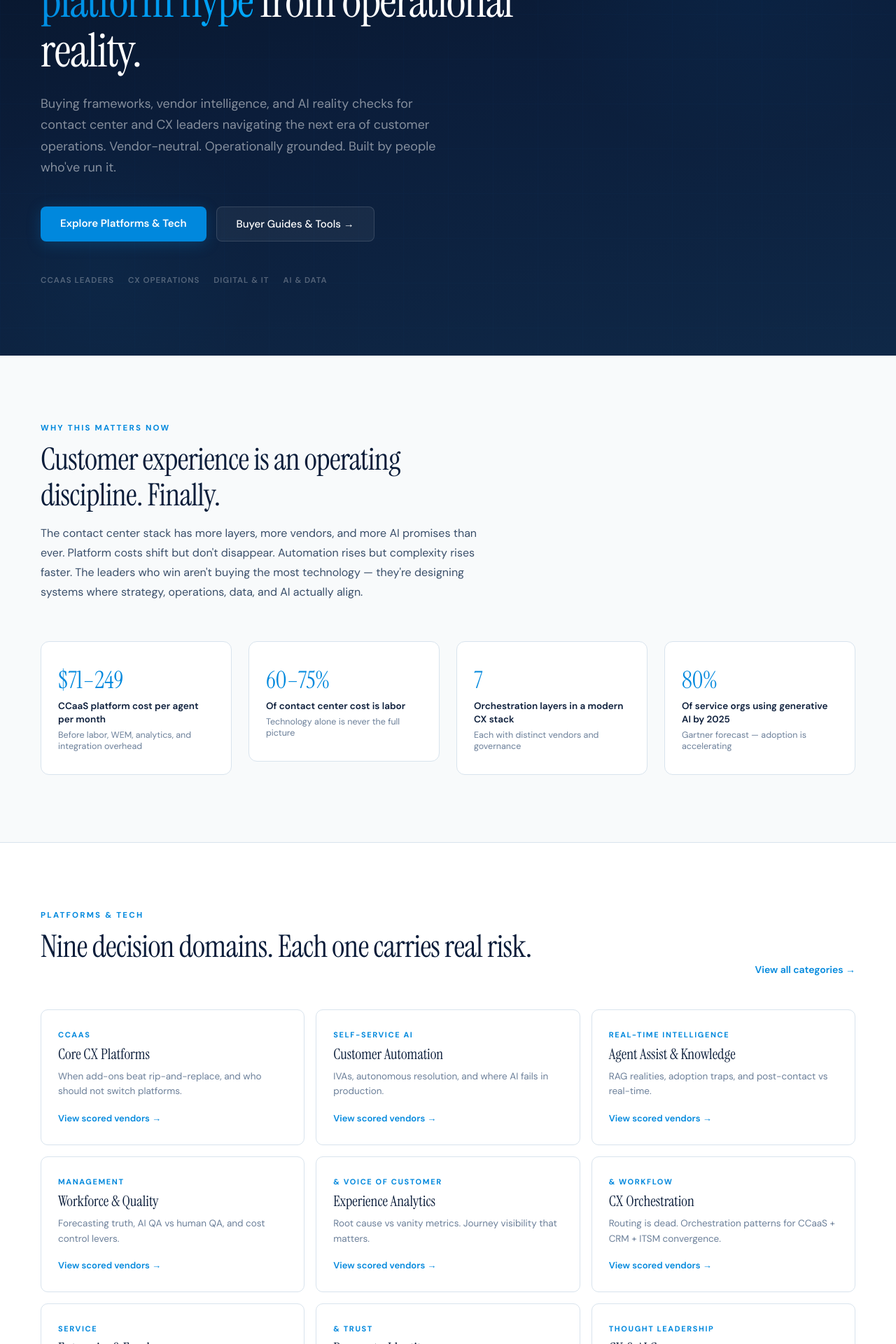
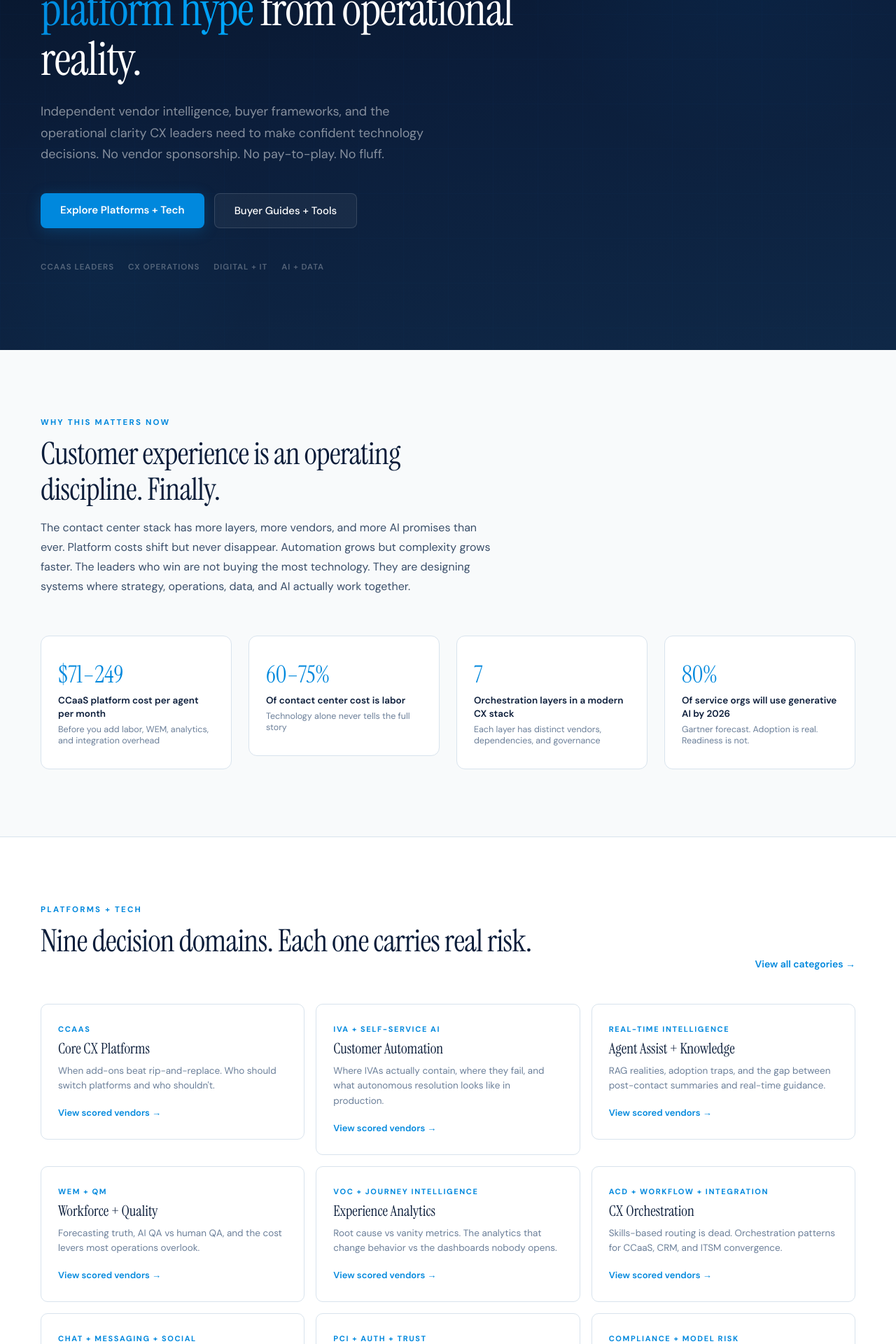
Before and after one commit to thomasbakerj-lgtm/CENTER-OF-CX, a React (Vite) app: page / in a window 1280 px wide. Shown: the part 300-2220 px from the top of the page at 70% size. Built offline with nearby package versions, Linux system fonts and the light colour scheme.

Commit message:
Update Homepage.jsx

```diff
--- a/Homepage.jsx
+++ b/Homepage.jsx
@@ -49,7 +49,7 @@ function Nav() {
   const [open, setOpen] = useState(false);
   useEffect(() => { const fn = () => setScrolled(window.scrollY > 50); window.addEventListener("scroll", fn, { passive: true }); return () => window.removeEventListener("scroll", fn); }, []);
   const links = [
-    { name: "Platforms & Tech", href: "/platforms-and-tech" },
+    { name: "Platforms + Tech", href: "/platforms-and-tech" },
     { name: "How to Choose", href: "/how-to-choose" },
     { name: "Research", href: "/research" },
     { name: "Vendors", href: "/vendors" },
@@ -132,20 +132,20 @@ function Hero() {
 
           <FadeIn delay={0.16}>
             <p style={{ fontSize: "clamp(15px, 1.7vw, 18px)", color: "rgba(255,255,255,0.5)", lineHeight: 1.7, maxWidth: 580, margin: "0 0 40px" }}>
-              Buying frameworks, vendor intelligence, and AI reality checks for contact center and CX leaders navigating the next era of customer operations. Vendor-neutral. Operationally grounded. Built by people who've run it.
+              Independent vendor intelligence, buyer frameworks, and the operational clarity CX leaders need to make confident technology decisions. No vendor sponsorship. No pay-to-play. No fluff.
             </p>
           </FadeIn>
 
           <FadeIn delay={0.24}>
             <div style={{ display: "flex", gap: 14, flexWrap: "wrap" }}>
-              <a href="/platforms-and-tech" style={{ background: ELECTRIC, color: "#fff", fontSize: 15, fontWeight: 600, padding: "14px 28px", borderRadius: 8, boxShadow: `0 4px 20px rgba(0,136,221,0.25)` }}>Explore Platforms & Tech</a>
-              <a href="/how-to-choose" style={{ background: "rgba(255,255,255,0.05)", border: "1px solid rgba(255,255,255,0.13)", color: "#fff", fontSize: 15, fontWeight: 500, padding: "14px 28px", borderRadius: 8 }}>Buyer Guides &amp; Tools →</a>
+              <a href="/platforms-and-tech" style={{ background: ELECTRIC, color: "#fff", fontSize: 15, fontWeight: 600, padding: "14px 28px", borderRadius: 8, boxShadow: `0 4px 20px rgba(0,136,221,0.25)` }}>Explore Platforms + Tech</a>
+              <a href="/how-to-choose" style={{ background: "rgba(255,255,255,0.05)", border: "1px solid rgba(255,255,255,0.13)", color: "#fff", fontSize: 15, fontWeight: 500, padding: "14px 28px", borderRadius: 8 }}>Buyer Guides + Tools</a>
             </div>
           </FadeIn>
 
           <FadeIn delay={0.32}>
             <div style={{ marginTop: 48, display: "flex", gap: 20, flexWrap: "wrap" }}>
-              {["CCaaS Leaders", "CX Operations", "Digital & IT", "AI & Data"].map(t => (
+              {["CCaaS Leaders", "CX Operations", "Digital + IT", "AI + Data"].map(t => (
                 <span key={t} style={{ color: "rgba(255,255,255,0.3)", fontSize: 11.5, fontWeight: 600, letterSpacing: 1, textTransform: "uppercase" }}>{t}</span>
               ))}
             </div>
@@ -159,10 +159,10 @@ function Hero() {
 // ─── WHY NOW ─────────────────────────────────────────
 function WhyNow() {
   const stats = [
-    { n: "$71–249", l: "CCaaS platform cost per agent per month", s: "Before labor, WEM, analytics, and integration overhead" },
-    { n: "60–75%", l: "Of contact center cost is labor", s: "Technology alone is never the full picture" },
-    { n: "7", l: "Orchestration layers in a modern CX stack", s: "Each with distinct vendors and governance" },
-    { n: "80%", l: "Of service orgs using generative AI by 2025", s: "Gartner forecast — adoption is accelerating" },
+    { n: "$71–249", l: "CCaaS platform cost per agent per month", s: "Before you add labor, WEM, analytics, and integration overhead" },
+    { n: "60–75%", l: "Of contact center cost is labor", s: "Technology alone never tells the full story" },
+    { n: "7", l: "Orchestration layers in a modern CX stack", s: "Each layer has distinct vendors, dependencies, and governance" },
+    { n: "80%", l: "Of service orgs will use generative AI by 2026", s: "Gartner forecast. Adoption is real. Readiness is not." },
   ];
   return (
     <section style={{ background: WARM, padding: "96px 28px", borderBottom: `1px solid ${BORDER}` }}>
@@ -172,7 +172,7 @@ function WhyNow() {
             <SectionLabel>Why This Matters Now</SectionLabel>
             <SectionTitle>Customer experience is an operating discipline. Finally.</SectionTitle>
             <p style={{ fontSize: 16, color: SLATE, lineHeight: 1.75, marginTop: 8 }}>
-              The contact center stack has more layers, more vendors, and more AI promises than ever. Platform costs shift but don't disappear. Automation rises but complexity rises faster. The leaders who win aren't buying the most technology — they're designing systems where strategy, operations, data, and AI actually align.
+              The contact center stack has more layers, more vendors, and more AI promises than ever. Platform costs shift but never disappear. Automation grows but complexity grows faster. The leaders who win are not buying the most technology. They are designing systems where strategy, operations, data, and AI actually work together.
             </p>
           </div>
         </FadeIn>
@@ -197,15 +197,15 @@ function WhyNow() {
 // ─── PLATFORMS & TECH ────────────────────────────────
 function Platforms() {
   const cats = [
-    { t: "Core CX Platforms", s: "CCaaS", d: "When add-ons beat rip-and-replace, and who should not switch platforms.", h: "/vendors/ccaas" },
-    { t: "Customer Automation", s: "Self-Service AI", d: "IVAs, autonomous resolution, and where AI fails in production.", h: "/vendors/iva" },
-    { t: "Agent Assist & Knowledge", s: "Real-time Intelligence", d: "RAG realities, adoption traps, and post-contact vs real-time.", h: "/vendors/agent-assist" },
-    { t: "Workforce & Quality", s: "Management", d: "Forecasting truth, AI QA vs human QA, and cost control levers.", h: "/vendors/wem-qm" },
-    { t: "Experience Analytics", s: "& Voice of Customer", d: "Root cause vs vanity metrics. Journey visibility that matters.", h: "/vendors/analytics" },
-    { t: "CX Orchestration", s: "& Workflow", d: "Routing is dead. Orchestration patterns for CCaaS + CRM + ITSM convergence.", h: "/vendors/acd-routing" },
-    { t: "Enterprise & Employee", s: "Service", d: "When ITSM belongs in CX and what you should never unify." },
-    { t: "Payments, Identity", s: "& Trust", d: "PCI, authentication, fraud prevention in the CX workflow.", h: "/vendors/payments" },
-    { t: "CX & AI Governance", s: "Thought Leadership", d: "Compliance, model risk, auditability, and escalation design." },
+    { t: "Core CX Platforms", s: "CCaaS", d: "When add-ons beat rip-and-replace. Who should switch platforms and who shouldn't.", h: "/vendors/ccaas" },
+    { t: "Customer Automation", s: "IVA + Self-Service AI", d: "Where IVAs actually contain, where they fail, and what autonomous resolution looks like in production.", h: "/vendors/iva" },
+    { t: "Agent Assist + Knowledge", s: "Real-Time Intelligence", d: "RAG realities, adoption traps, and the gap between post-contact summaries and real-time guidance.", h: "/vendors/agent-assist" },
+    { t: "Workforce + Quality", s: "WEM + QM", d: "Forecasting truth, AI QA vs human QA, and the cost levers most operations overlook.", h: "/vendors/wem-qm" },
+    { t: "Experience Analytics", s: "VoC + Journey Intelligence", d: "Root cause vs vanity metrics. The analytics that change behavior vs the dashboards nobody opens.", h: "/vendors/analytics" },
+    { t: "CX Orchestration", s: "ACD + Workflow + Integration", d: "Skills-based routing is dead. Orchestration patterns for CCaaS, CRM, and ITSM convergence.", h: "/vendors/acd-routing" },
+    { t: "Digital Engagement", s: "Chat + Messaging + Social", d: "Channel breadth without channel depth is a trap. Who owns the full digital conversation.", h: "/vendors/digital-engagement" },
+    { t: "Payments + Identity", s: "PCI + Auth + Trust", d: "PCI compliance, authentication friction, and fraud prevention inside the CX workflow.", h: "/vendors/payments" },
+    { t: "CX + AI Governance", s: "Compliance + Model Risk", d: "Auditability, escalation design, and the governance layer most AI deployments skip.", h: "/platforms-and-tech" },
   ];
   return (
     <section style={{ background: "#fff", padding: "96px 28px" }}>
@@ -213,7 +213,7 @@ function Platforms() {
         <FadeIn>
           <div style={{ display: "flex", justifyContent: "space-between", alignItems: "flex-end", flexWrap: "wrap", gap: 20, marginBottom: 48 }}>
             <div>
-              <SectionLabel>Platforms & Tech</SectionLabel>
+              <SectionLabel>Platforms + Tech</SectionLabel>
               <SectionTitle>Nine decision domains. Each one carries real risk.</SectionTitle>
             </div>
             <a href="/platforms-and-tech" style={{ fontSize: 14, fontWeight: 600, color: ELECTRIC }}>View all categories →</a>
@@ -242,9 +242,9 @@ function Platforms() {
 function HowToChoose() {
   const guides = [
     { t: "CCaaS Platform Buyer's Guide", tag: "Buyer Guide", pages: "18 pages", href: "/research/ccaas-buyer-guide", live: true },
-    { t: "IVA & Conversational AI Buyer's Guide", tag: "Buyer Guide", pages: "25 pages", href: "/research/iva-buyer-guide", live: true },
-    { t: "Workforce & Quality Management Buyer's Guide", tag: "Buyer Guide", pages: "Coming Q2 2026", live: false },
-    { t: "Agent Assist & Knowledge AI Buyer's Guide", tag: "Buyer Guide", pages: "Coming Q3 2026", live: false },
+    { t: "IVA + Conversational AI Buyer's Guide", tag: "Buyer Guide", pages: "25 pages", href: "/research/iva-buyer-guide", live: true },
+    { t: "Workforce + Quality Management Buyer's Guide", tag: "Buyer Guide", pages: "Coming Q2 2026", live: false },
+    { t: "Agent Assist + Knowledge AI Buyer's Guide", tag: "Buyer Guide", pages: "Coming Q3 2026", live: false },
     { t: "Advanced Analytics Buyer's Guide", tag: "Buyer Guide", pages: "Coming Q3 2026", live: false },
   ];
   return (
@@ -310,7 +310,7 @@ function HowToChoose() {
 function Tools() {
   const tiers = [
     {
-      label: "Calculators & Diagnostics",
+      label: "Calculators + Diagnostics",
       sub: "Interactive tools with immediate output",
       items: [
         { name: "TCO Calculator", desc: "What your stack actually costs per agent, per contact, per resolved task.", href: "/tco-calculator" },
@@ -320,12 +320,12 @@ function Tools() {
       accent: ELECTRIC,
     },
     {
-      label: "Frameworks & Templates",
+      label: "Frameworks + Templates",
       sub: "Downloadable IP that demonstrates depth",
       items: [
         { name: "Experience Scorecard", desc: "Measure what matters: CSAT, FCR, cost-per-contact, containment.", href: "/tools/experience-scorecard" },
         { name: "CX + IT Alignment Framework", desc: "Bridge the gap between experience vision and tech execution.", href: "/tools/cx-it-alignment" },
-        { name: "Governance & Operating Model", desc: "Who owns what across CX strategy, contact center ops, and AI.", href: "/tools/governance-model" },
+        { name: "Governance + Operating Model", desc: "Who owns what across CX strategy, contact center ops, and AI.", href: "/tools/governance-model" },
         { name: "Service Design Toolkit", desc: "Journey mapping, effort scoring, and friction analysis combined.", href: "/tools/service-design" },
       ],
       accent: "#0099CC",
@@ -344,9 +344,9 @@ function Tools() {
       label: "The Human Premium",
       sub: "Career growth in the AI era",
       items: [
-        { name: "Four New CX Roles", desc: "Complex Issue Resolver, AI Trainer, Experience Designer, and Quality Lead — roles that didn't exist two years ago.", href: "/human-premium" },
+        { name: "Four New CX Roles", desc: "Complex Issue Resolver, AI Trainer, Experience Designer, and Quality Lead. Roles that didn't exist two years ago.", href: "/human-premium" },
         { name: "Growth Playbook", desc: "Seven moves that separate those who thrive from those who get displaced. Each with a concrete action step.", href: "/human-premium" },
-        { name: "Certifications That Compound", desc: "12 certifications across AI, CX, and data analytics — with costs, time, and why each one matters.", href: "/human-premium" },
+        { name: "Certifications That Compound", desc: "12 certifications across AI, CX, and data analytics. Includes costs, time, and why each one matters.", href: "/human-premium" },
         { name: "Five Career Paths", desc: "Go deeper, go wider, go technical, go independent, or go build. Pick the one that fits your ambition.", href: "/human-premium" },
       ],
       accent: "#10B981",
@@ -401,9 +401,9 @@ function Tools() {
 // ─── INDUSTRIES ──────────────────────────────────────
 function Industries() {
   const top3 = [
-    { n: "Financial Services", d: "7 sub-verticals from retail banking to payments processing. 245 capability checkpoints across compliance, identity verification, and core banking integration. The most regulated CX in any industry.", h: "/industries/financial-services", stat: "79% CSAT", statNote: "Below potential — authentication friction and billing complexity suppress scores" },
-    { n: "Healthcare", d: "6 sub-verticals from health systems to pharma. 210 capability checkpoints across HIPAA, EHR integration, and patient access. Where empathy and compliance intersect.", h: "/industries/healthcare", stat: "52% FCR", statNote: "Lowest in CX — scheduling fragmentation and multi-system lookups prevent resolution" },
-    { n: "Retail & eCommerce", d: "6 sub-verticals from DTC to luxury. 210 capability checkpoints across commerce platforms, returns automation, and seasonal scaling. Speed defines everything.", h: "/industries/retail", stat: "93%", statNote: "Of customers make repeat purchases from companies with excellent service" },
+    { n: "Financial Services", d: "7 sub-verticals from retail banking to payments processing. 245 capability checkpoints across compliance, identity verification, and core banking integration. The most regulated CX in any industry.", h: "/industries/financial-services", stat: "79% CSAT", statNote: "Below potential. Authentication friction and billing complexity suppress scores." },
+    { n: "Healthcare", d: "6 sub-verticals from health systems to pharma. 210 capability checkpoints across HIPAA, EHR integration, and patient access. Where empathy and compliance intersect.", h: "/industries/healthcare", stat: "52% FCR", statNote: "Lowest in CX. Scheduling fragmentation and multi-system lookups prevent first-call resolution." },
+    { n: "Retail + eCommerce", d: "6 sub-verticals from DTC to luxury. 210 capability checkpoints across commerce platforms, returns automation, and seasonal scaling. Speed defines everything.", h: "/industries/retail", stat: "93%", statNote: "Of customers make repeat purchases from companies with excellent service." },
   ];
   return (
     <section style={{ background: "#fff", padding: "96px 28px" }}>
@@ -412,7 +412,7 @@ function Industries() {
           <div style={{ maxWidth: 600, marginBottom: 48 }}>
             <SectionLabel>Industry Expertise</SectionLabel>
             <SectionTitle>CX changes by context. Generic advice fails.</SectionTitle>
-            <p style={{ fontSize: 15, color: SLATE, lineHeight: 1.65, marginTop: 4 }}>Every vertical has different compliance burdens, technology stacks, failure modes, and customer expectations. We've built dedicated intelligence for each — with sub-vertical frameworks, vendor mapping, benchmarks, and the integration pitfalls that generic CX platforms consistently miss.</p>
+            <p style={{ fontSize: 15, color: SLATE, lineHeight: 1.65, marginTop: 4 }}>Every vertical has different compliance burdens, technology stacks, failure modes, and customer expectations. We built dedicated intelligence for each one. Sub-vertical frameworks, vendor mapping, benchmarks, and the integration pitfalls that generic CX platforms consistently miss.</p>
           </div>
         </FadeIn>
         <div style={{ display: "grid", gridTemplateColumns: "repeat(auto-fill, minmax(340px, 1fr))", gap: 16, marginBottom: 32 }}>
@@ -436,7 +436,7 @@ function Industries() {
           <div style={{ background: `linear-gradient(135deg, ${NAVY}, ${DEEP_NAVY})`, borderRadius: 12, padding: "36px 32px", display: "flex", alignItems: "center", justifyContent: "space-between", flexWrap: "wrap", gap: 20 }}>
             <div style={{ maxWidth: 560 }}>
               <h3 style={{ fontFamily: "'Instrument Serif', Georgia, serif", fontSize: 22, fontWeight: 400, color: "#fff", margin: "0 0 8px" }}>10 verticals. 61 sub-verticals. 2,135 capability checkpoints.</h3>
-              <p style={{ fontSize: 14, color: "rgba(255,255,255,0.5)", lineHeight: 1.6, margin: 0 }}>From telecommunications and insurance to government, utilities, and education — each vertical has dedicated CX intelligence with sub-vertical frameworks, 7-layer technology stacks, vendor recommendations, failure modes, and integration pitfalls built from real operational data.</p>
+              <p style={{ fontSize: 14, color: "rgba(255,255,255,0.5)", lineHeight: 1.6, margin: 0 }}>From telecommunications and insurance to government, utilities, and education. Each vertical has dedicated CX intelligence with sub-vertical frameworks, 7-layer technology stacks, vendor recommendations, failure modes, and integration pitfalls built from real operational data.</p>
             </div>
             <a href="/industries" style={{ background: ELECTRIC, color: "#fff", fontSize: 14, fontWeight: 600, padding: "14px 24px", borderRadius: 8, flexShrink: 0, boxShadow: "0 4px 18px rgba(0,136,221,0.25)" }}>Explore All 10 Industries →</a>
           </div>
@@ -460,7 +460,7 @@ function Research() {
         <FadeIn>
           <div style={{ display: "flex", justifyContent: "space-between", alignItems: "flex-end", flexWrap: "wrap", gap: 20, marginBottom: 48 }}>
             <div>
-              <SectionLabel>Research & Insight</SectionLabel>
+              <SectionLabel>Research + Insight</SectionLabel>
               <SectionTitle>No press releases. No fluff. No vendor ghostwriting.</SectionTitle>
             </div>
             <a href="/research" style={{ fontSize: 14, fontWeight: 600, color: ELECTRIC }}>View all insights →</a>
@@ -528,10 +528,10 @@ function Advisory() {
 // ─── DIFFERENTIATORS ─────────────────────────────────
 function Differentiators() {
   const diffs = [
-    { t: "Strategy to the Floor", d: "We don't stop at the boardroom. We understand queues, SLAs, QA, escalation, and staffing models." },
-    { t: "Vendor-Independent", d: "Technology matters. But tools aren't the strategy. We help you think before you buy." },
-    { t: "AI as an Operating System Issue", d: "How AI changes routing, QA, role design, knowledge, and governance. The operational reality behind the headlines." },
-    { t: "Vertical Nuance", d: "Healthcare ≠ retail. Insurance ≠ telecom. We show how context changes the right answer." },
+    { t: "Strategy to the Floor", d: "We don't stop at the boardroom. We understand queues, SLAs, QA processes, escalation paths, and staffing models." },
+    { t: "Vendor-Independent", d: "Technology matters. But tools are not the strategy. We help you think clearly before you buy." },
+    { t: "AI as an Operating System Issue", d: "How AI changes routing, QA, role design, knowledge management, and governance. The operational reality behind the headlines." },
+    { t: "Vertical Depth", d: "Healthcare is not retail. Insurance is not telecom. We show how industry context changes what the right answer looks like." },
   ];
   return (
     <section style={{ background: `linear-gradient(168deg, ${NAVY}, ${DEEP_NAVY})`, padding: "96px 28px", position: "relative", overflow: "hidden" }}>
@@ -569,7 +569,7 @@ function FinalCTA() {
           <div style={{ textAlign: "center", maxWidth: 580, margin: "0 auto" }}>
             <SectionTitle>Ready to make better CX decisions?</SectionTitle>
             <p style={{ fontSize: 15.5, color: SLATE, lineHeight: 1.65, margin: "8px 0 36px" }}>
-              Whether you need a buying framework, a vendor gut-check, or a strategy session with someone who's operated contact centers at scale — we're here.
+              Whether you need a buying framework, a vendor gut-check, or a strategy session with someone who has operated contact centers at scale. We are here for it.
             </p>
             <div style={{ display: "flex", justifyContent: "center", gap: 14, flexWrap: "wrap" }}>
               <a href="/contact" style={{ background: ELECTRIC, color: "#fff", fontSize: 15, fontWeight: 600, padding: "15px 32px", borderRadius: 8, boxShadow: `0 4px 20px rgba(0,136,221,0.2)` }}>Request a Working Session</a>
@@ -607,9 +607,9 @@ function Footer() {
           </div>
           {[
             { h: "Navigate", links: [
-              { name: "Platforms & Tech", href: "/platforms-and-tech" },
+              { name: "Platforms + Tech", href: "/platforms-and-tech" },
               { name: "How to Choose", href: "/how-to-choose" },
-              { name: "Research & Insight", href: "/research" },
+              { name: "Research + Insight", href: "/research" },
               { name: "Vendors", href: "/vendors" },
               { name: "Advisory", href: "/advisory" },
             ]},
```
